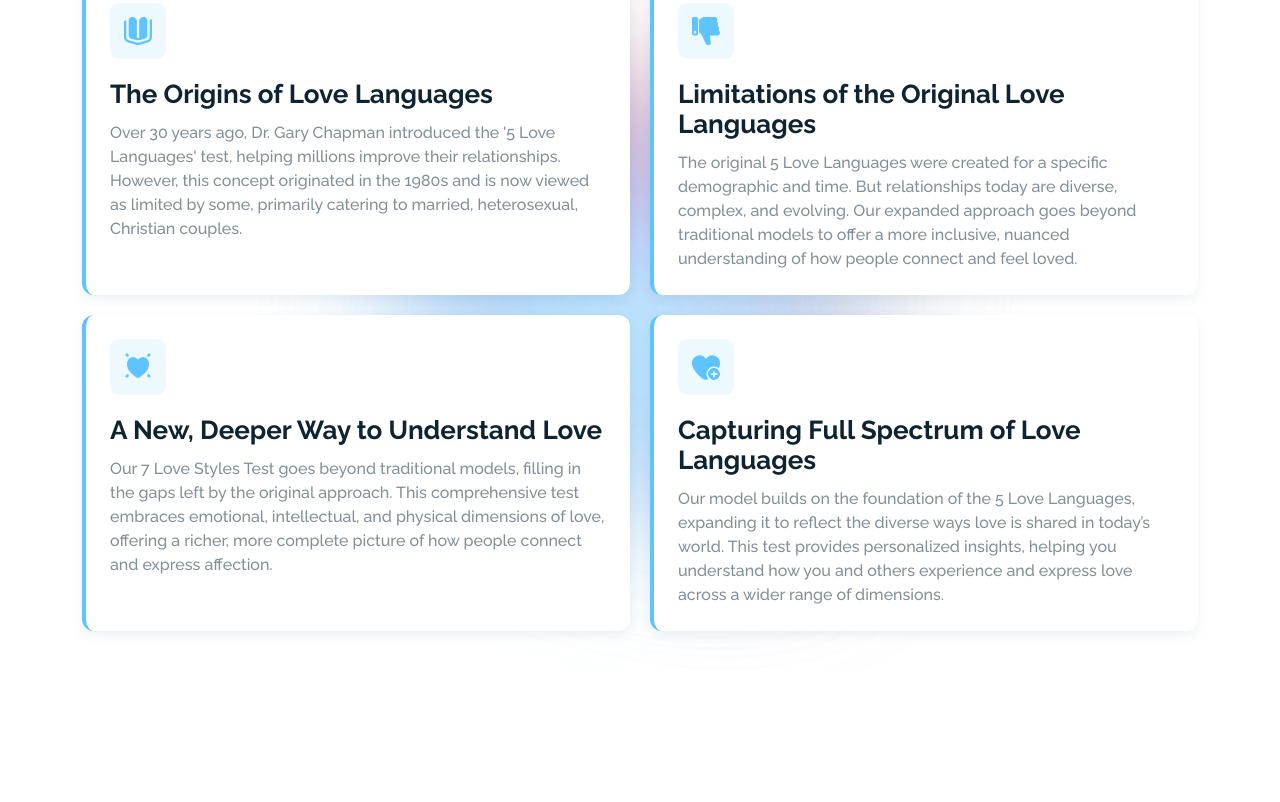
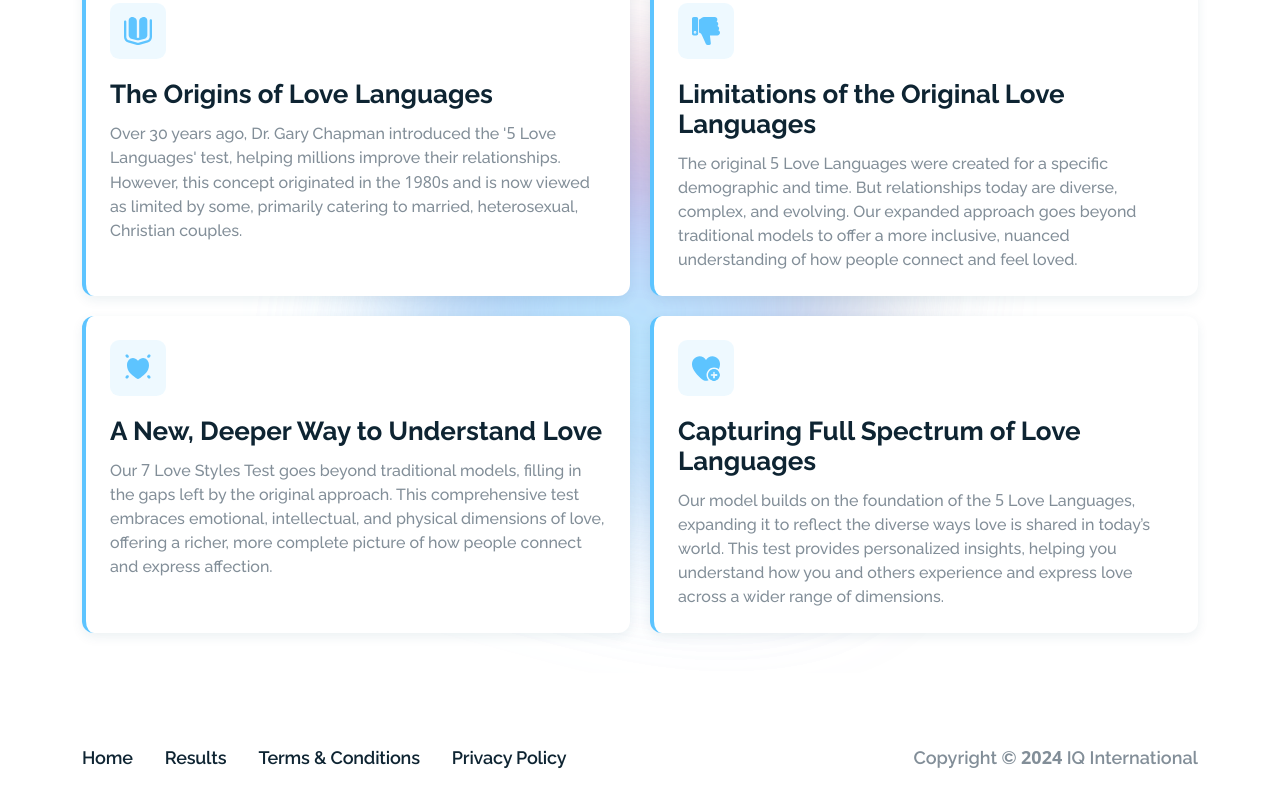
Before and after one commit to AngelaZafirovska/love-language-next.js-tailwindcss, a Next.js app: page / in a window 1280 px wide. Shown: the part 1120-1922 px from the top of the page. Before the commit the page ends 1831 px from the top, so only its background shows below. Built offline with nearby package versions, Linux system fonts and the light colour scheme.

Commit message:
footer completed.

```diff
--- /dev/null
+++ b/src/app/components/GFooter.tsx
@@ -0,0 +1,27 @@
+import React from 'react';
+
+const Footer = () => {
+  return (
+    <footer className="flex flex-wrap md:flex-nowrap justify-between items-center px-[16px] md:p-[34px_82px] text-sm md:text-base">
+      <div className="flex flex-wrap gap-x-[32px] gap-y-[20px]">
+        <a href="#home" className="font-raleway font-semibold text-[16px] md:text-[18px] text-[#0E2432] leading-[20px] tracking-[-0.01em]">
+          Home
+        </a>
+        <a href="#results" className="font-raleway font-semibold text-[16px] md:text-[18px] text-[#0E2432] leading-[20px] tracking-[-0.01em]">
+          Results
+        </a>
+        <a href="#terms" className="font-raleway font-semibold text-[16px] md:text-[18px] text-[#0E2432] leading-[20px] tracking-[-0.01em]">
+          Terms & Conditions
+        </a>
+        <a href="#privacy" className="font-raleway font-semibold text-[16px] md:text-[18px] text-[#0E2432] leading-[20px] tracking-[-0.01em]">
+          Privacy Policy
+        </a>
+      </div>
+      <div className="font-raleway font-semibold text-[18px] text-[#828E98] leading-[24px] md:leading-[20px] mt-4 md:mt-0 md:ml-auto">
+        Copyright © <span className="font-sans">2024</span> IQ International
+      </div>
+    </footer>
+  );
+};
+
+export default Footer;
--- a/src/app/page.tsx
+++ b/src/app/page.tsx
@@ -1,7 +1,8 @@
+import Image from "next/image";
 import React from "react";
 import Logo from "./components/Logo";
 import LoginButton from "./components/LoginButton";
-import Image from "next/image";
+import Footer from './components/GFooter';
 
 const LandingPage = () => {
   return (
@@ -114,7 +115,7 @@ const LandingPage = () => {
           />
         </div>
       </div>
-      <div className="evolution-section relative w-full m-0 p-0 px-[16px] md:py-[80px] md:px-[82px]">
+      <div className="evolution-section relative w-full m-0 p-0 px-[16px] md:py-[80px] md:px-[82px] mb-[60px] md:mb-[0px]">
         {/* Background Image Layer */}
         <div className="absolute inset-0 flex justify-center items-center -z-10">
           <Image
@@ -123,7 +124,7 @@ const LandingPage = () => {
             width={944}
             height={873}
             className="opacity-90 hidden md:block mt-[172px]"
-            style={{ height: "calc(100% - 252px)" }} // Adjust this as necessary
+            style={{ height: "calc(100% - 252px)" }}
           />
         </div>
 
@@ -153,7 +154,7 @@ const LandingPage = () => {
               The Origins of Love Languages
             </label>
             <label className="block font-raleway font-medium text-[#828E98] text-[14px] md:text-[16px] leading-[20px] md:leading-[24px] z-10">
-              Over 30 years ago, Dr. Gary Chapman introduced the '5 Love Languages' test, helping millions improve their relationships. However, this concept originated in the 1980s and is now viewed as limited by some, primarily catering to married, heterosexual, Christian couples.
+              Over 30 years ago, Dr. Gary Chapman introduced the '<span className="font-sans">5</span> Love Languages' test, helping millions improve their relationships. However, this concept originated in the <span className="font-sans">1980</span>s and is now viewed as limited by some, primarily catering to married, heterosexual, Christian couples.
             </label>
           </div>
           <div className="box-content p-5 md:p-6 bg-white border-l-4 border-[#5DC4FF] shadow-[0px_4px_12px_rgba(0,_80,_105,_0.08)] rounded-[12px]">
@@ -168,7 +169,7 @@ const LandingPage = () => {
               Limitations of the Original Love Languages
             </label>
             <label className="block font-raleway font-medium text-[#828E98] text-[14px] md:text-[16px] leading-[20px] md:leading-[24px] z-10">
-              The original 5 Love Languages were created for a specific demographic and time. But relationships today are diverse, complex, and evolving. Our expanded approach goes beyond traditional models to offer a more inclusive, nuanced understanding of how people connect and feel loved.
+              The original <span className="font-sans">5</span> Love Languages were created for a specific demographic and time. But relationships today are diverse, complex, and evolving. Our expanded approach goes beyond traditional models to offer a more inclusive, nuanced understanding of how people connect and feel loved.
             </label>
           </div>
           <Image
@@ -191,7 +192,7 @@ const LandingPage = () => {
               A New, Deeper Way to Understand Love
             </label>
             <label className="block font-raleway font-medium text-[#828E98] text-[14px] md:text-[16px] leading-[20px] md:leading-[24px] z-10">
-              Our 7 Love Styles Test goes beyond traditional models, filling in the gaps left by the original approach. This comprehensive test embraces emotional, intellectual, and physical dimensions of love, offering a richer, more complete picture of how people connect and express affection.
+              Our <span className="font-sans">7</span> Love Styles Test goes beyond traditional models, filling in the gaps left by the original approach. This comprehensive test embraces emotional, intellectual, and physical dimensions of love, offering a richer, more complete picture of how people connect and express affection.
             </label>
           </div>
           <div className="box-content p-5 md:p-6 bg-white border-l-4 border-[#5DC4FF] shadow-[0px_4px_12px_rgba(0,_80,_105,_0.08)] rounded-[12px]">
@@ -206,11 +207,12 @@ const LandingPage = () => {
               Capturing Full Spectrum of Love Languages
             </label>
             <label className="block font-raleway font-medium text-[#828E98] text-[14px] md:text-[16px] leading-[20px] md:leading-[24px] z-10">
-              Our model builds on the foundation of the 5 Love Languages, expanding it to reflect the diverse ways love is shared in today’s world. This test provides personalized insights, helping you understand how you and others experience and express love across a wider range of dimensions.
+              Our model builds on the foundation of the <span className="font-sans">5</span> Love Languages, expanding it to reflect the diverse ways love is shared in today’s world. This test provides personalized insights, helping you understand how you and others experience and express love across a wider range of dimensions.
             </label>
           </div>
         </div>
       </div>
+      <Footer />
     </>
 );
 };
```
